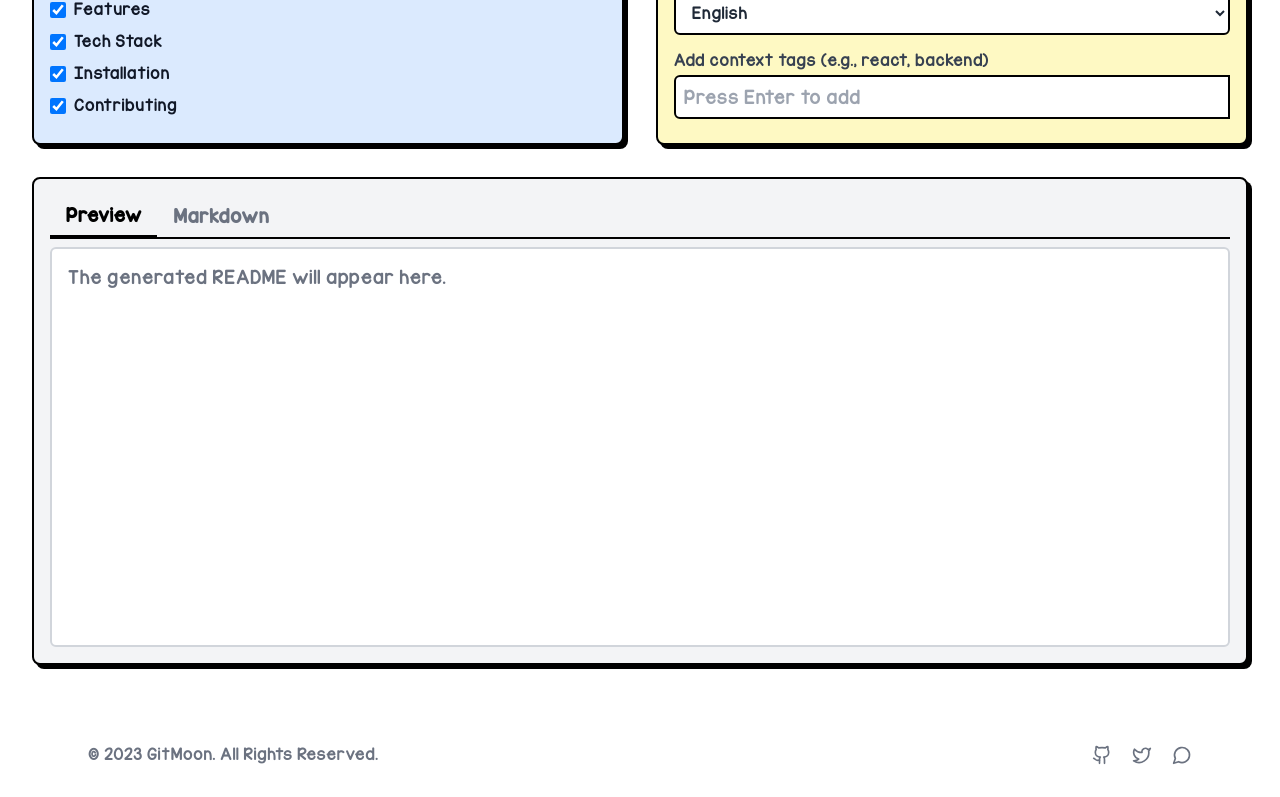
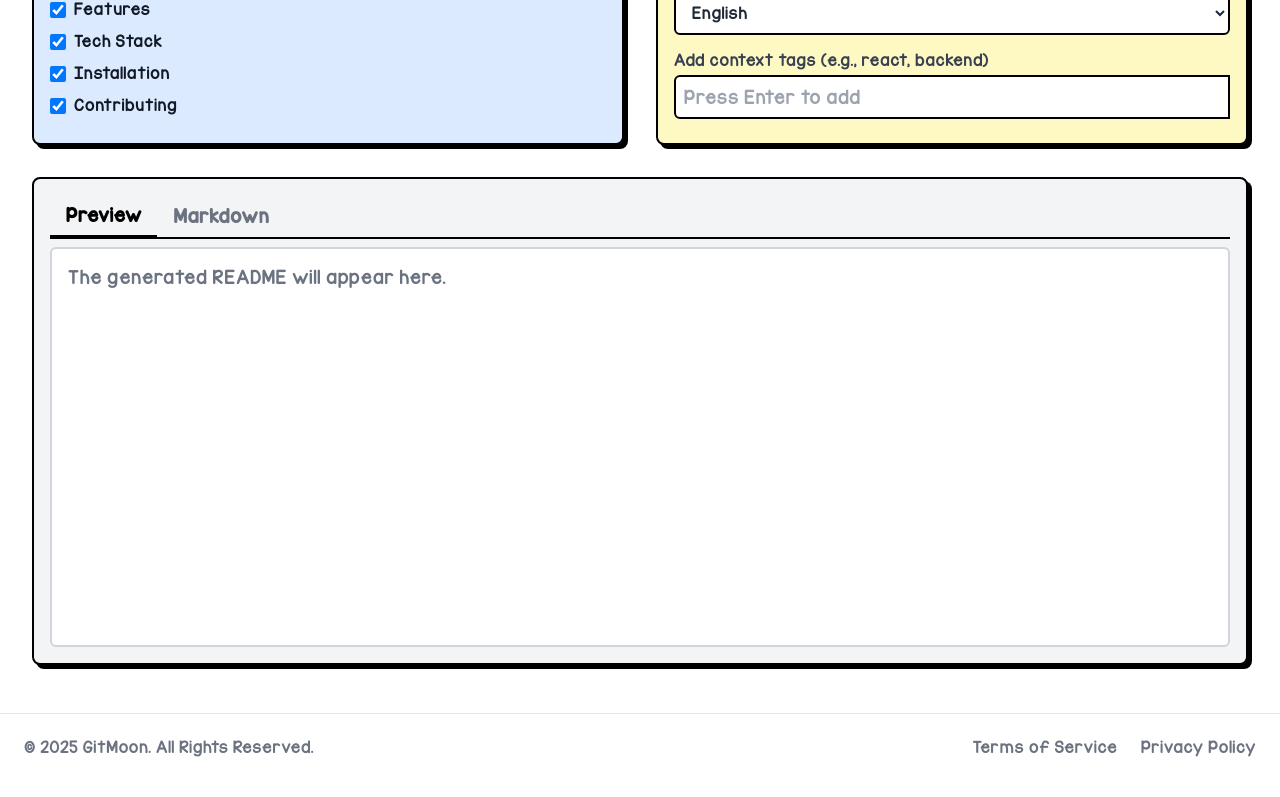
Before and after one commit to Moonveilcy/tester, a React (Vite) app: page /readme in a window 1280 px wide. Shown: the part 584-1381 px from the top of the page. Built offline with nearby package versions, Linux system fonts and the light colour scheme.

Commit message:
fix layout navbar

```diff
--- a/src/components/Footer.tsx
+++ b/src/components/Footer.tsx
@@ -1,42 +1,27 @@
-import { Github, Twitter, MessageCircle } from 'lucide-react';
+import { Link } from 'react-router-dom';
 
 export default function Footer() {
   return (
-    <footer className="bg-white">
-      <div className="container mx-auto px-6 py-8 max-w-6xl">
+    <footer className="bg-white border-t border-gray-200">
+      <div className="container mx-auto px-6 py-6 max-w-7xl">
         <div className="flex flex-col md:flex-row items-center justify-between gap-4">
-          <p className="text-gray-500 text-sm">
-            © 2023 GitMoon. All Rights Reserved.
+          <p className="text-gray-500 text-sm text-center md:text-left">
+            © {new Date().getFullYear()} GitMoon. All Rights Reserved.
           </p>
 
-          <div className="flex items-center gap-5">
-            <a
-              href="https://github.com"
-              target="_blank"
-              rel="noopener noreferrer"
-              className="text-gray-500 hover:text-purple-600 transition-colors duration-200"
-              aria-label="GitHub"
+          <div className="flex items-center gap-6">
+            <Link
+              to="/terms"
+              className="text-sm text-gray-500 hover:text-black transition-colors duration-200"
             >
-              <Github className="w-5 h-5" />
-            </a>
-            <a
-              href="https://twitter.com"
-              target="_blank"
-              rel="noopener noreferrer"
-              className="text-gray-500 hover:text-purple-600 transition-colors duration-200"
-              aria-label="Twitter"
+              Terms of Service
+            </Link>
+            <Link
+              to="/privacy"
+              className="text-sm text-gray-500 hover:text-black transition-colors duration-200"
             >
-              <Twitter className="w-5 h-5" />
-            </a>
-            <a
-              href="#"
-              target="_blank"
-              rel="noopener noreferrer"
-              className="text-gray-500 hover:text-purple-600 transition-colors duration-200"
-              aria-label="Discord"
-            >
-              <MessageCircle className="w-5 h-5" />
-            </a>
+              Privacy Policy
+            </Link>
           </div>
         </div>
       </div>
--- a/src/components/Navbar.tsx
+++ b/src/components/Navbar.tsx
@@ -17,8 +17,8 @@ export default function Navbar() {
     { name: 'Discord', path: 'https://discord.gg/your-invite', icon: DiscordIcon, external: true },
   ];
 
-  const linkClass = "flex items-center gap-4 px-4 py-3 rounded-md text-gray-400 hover:text-white hover:bg-gray-700/50 transition-colors duration-200";
-  const activeLinkClass = "bg-gray-800 text-white font-semibold";
+  const linkClass = "flex items-center gap-4 px-4 py-3 rounded-md text-gray-400 hover:text-white hover:bg-gray-800 transition-colors duration-200";
+  const activeLinkClass = "bg-gray-700 text-white font-semibold";
 
   return (
     <>
@@ -72,12 +72,12 @@ export default function Navbar() {
             leaveTo="-translate-x-full"
           >
             <div className="fixed inset-y-0 left-0 flex">
-              <div className="w-screen max-w-xs bg-gray-900 text-white flex flex-col p-4">
+              <div className="w-screen max-w-xs bg-black text-white flex flex-col p-4">
                 <div className="flex items-center justify-between mb-8">
                   <span className="text-2xl font-bold">Menu</span>
                   <button
                     onClick={() => setIsOpen(false)}
-                    className="p-2 rounded-md hover:bg-gray-700 focus:outline-none focus:ring-2 focus:ring-white"
+                    className="p-2 rounded-md hover:bg-gray-800 focus:outline-none focus:ring-2 focus:ring-white"
                     aria-label="Close menu"
                   >
                     <X className="w-6 h-6" />
```
